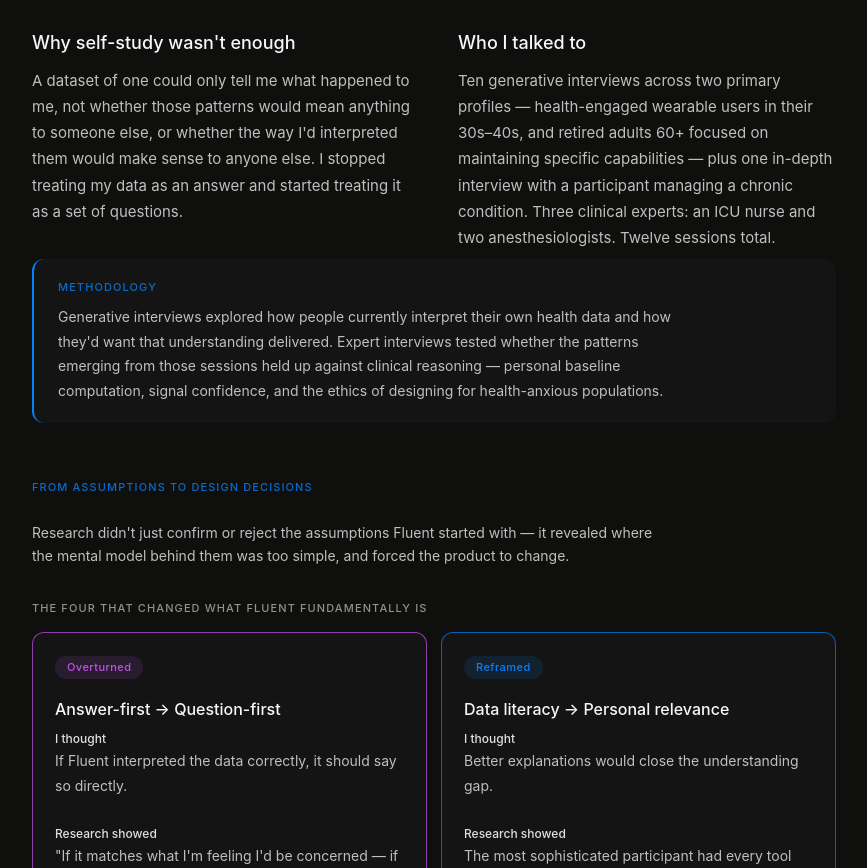
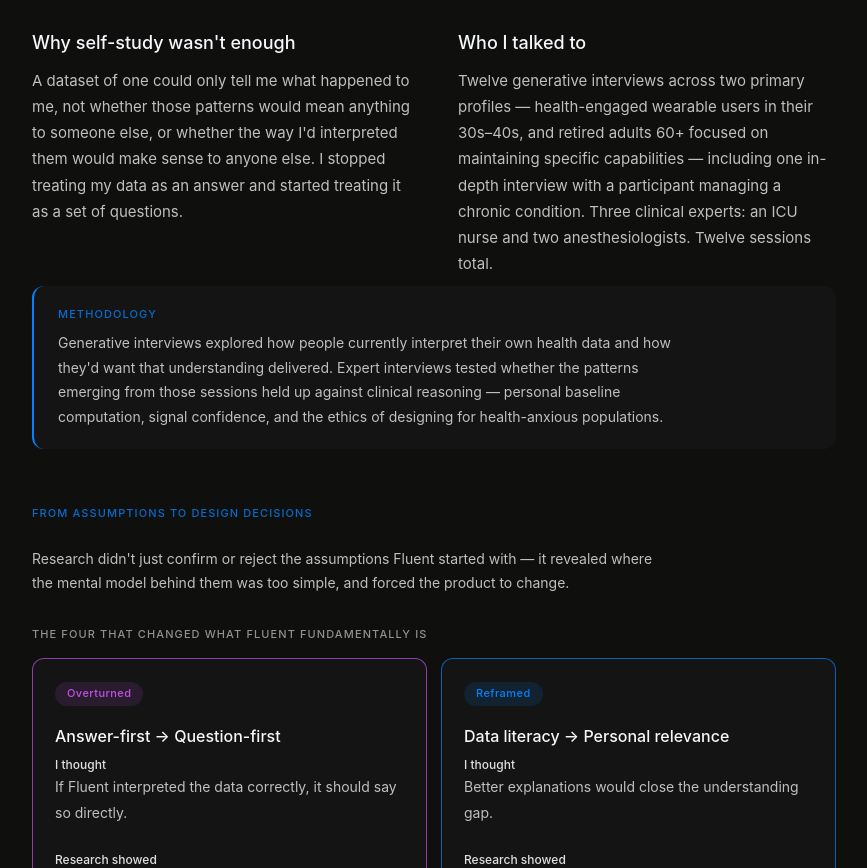
Before and after one commit to tsuyy/fluent-health, a plain HTML site: page index.html in a window 1280 px wide. Shown: the part 7258-8126 px from the top of the page, without its empty margins (206-1073 px from the left). Drawn offline with nearby package versions, Linux system fonts and the light colour scheme.

Commit message:
Update index.html

```diff
--- a/index.html
+++ b/index.html
@@ -422,9 +422,9 @@
       </div>
       <div>
         <h3>Who I talked to</h3>
-        <p>Ten generative interviews across two primary profiles —
+        <p>Twelve generative interviews across two primary profiles —
         health-engaged wearable users in their 30s–40s, and retired
-        adults 60+ focused on maintaining specific capabilities — plus
+        adults 60+ focused on maintaining specific capabilities — including
         one in-depth interview with a participant managing a chronic
         condition. Three clinical experts: an ICU nurse and two
         anesthesiologists. Twelve sessions total.</p>
```
